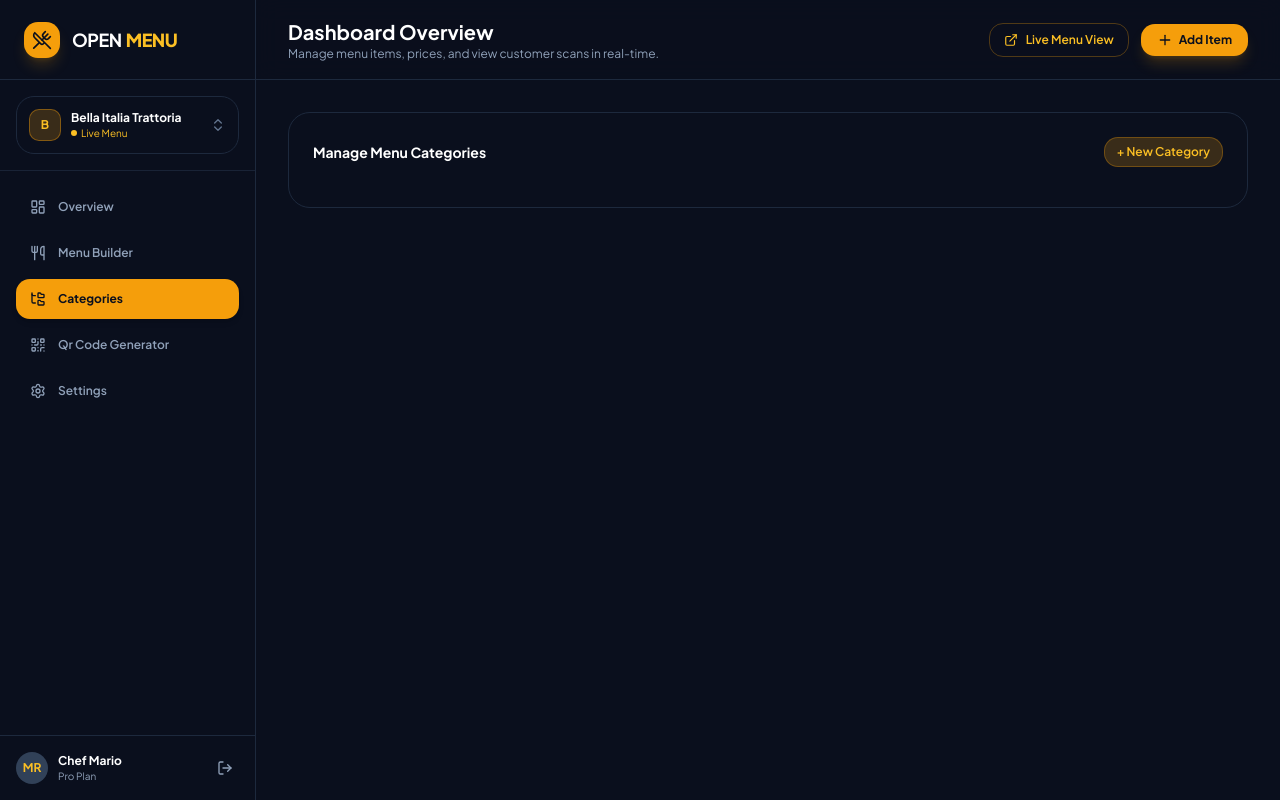
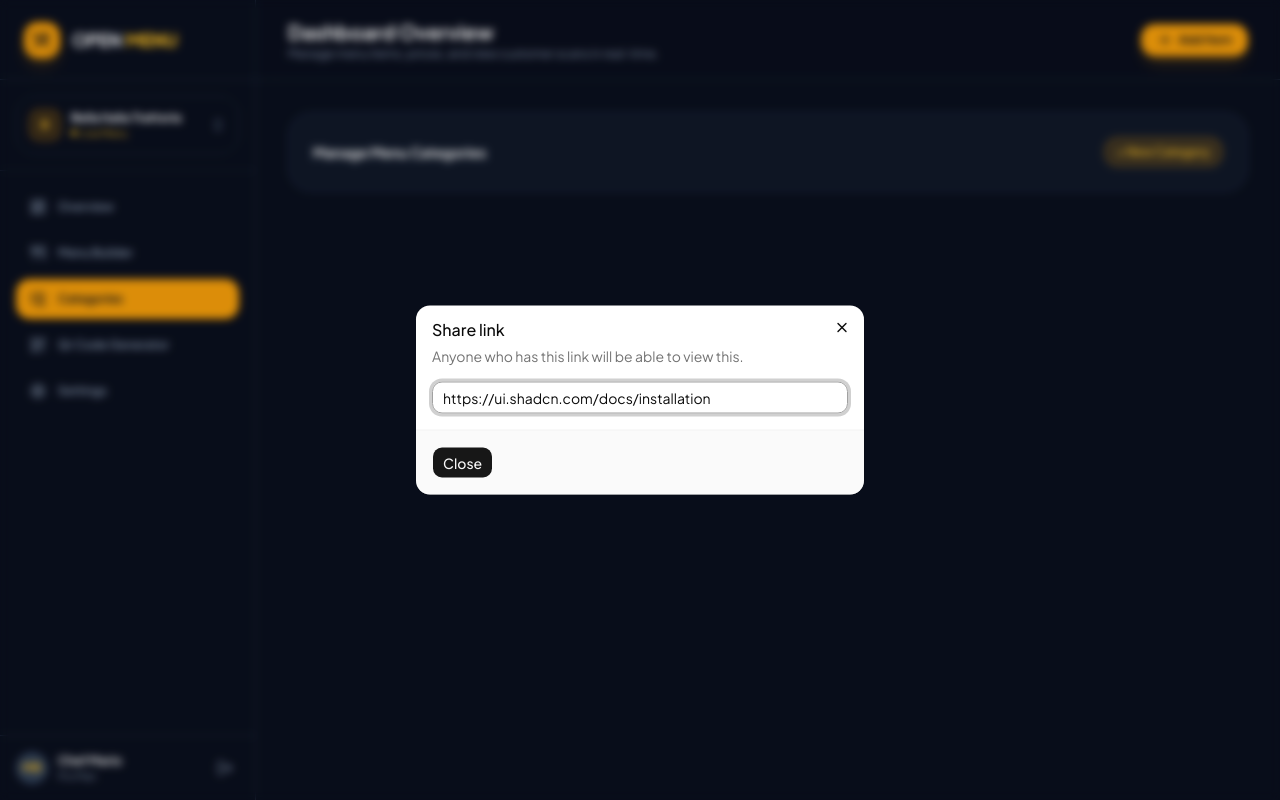
Before and after one commit to Talvad/open-menu, a Next.js app in the folder nextjs/: page /dashboard/categories in a window 1280 px wide. Both pictures are taken after a click on the button "Add Item". Built offline with nearby package versions, Linux system fonts and the light colour scheme.

Commit message:
added skeleton add item and add category dialogs

```diff
--- /dev/null
+++ b/nextjs/app/(dashboard)/_components/add-category-form.tsx
@@ -0,0 +1,53 @@
+'use client';
+import { Button } from '@/components/ui/button';
+import {
+  Dialog,
+  DialogClose,
+  DialogContent,
+  DialogDescription,
+  DialogFooter,
+  DialogHeader,
+  DialogTitle,
+  DialogTrigger,
+} from '@/components/ui/dialog';
+import { Input } from '@/components/ui/input';
+import { Label } from '@/components/ui/label';
+
+function AddCategoryForm() {
+  return (
+    <Dialog>
+      <DialogTrigger
+        render={
+          <button className='px-3 py-1.5 rounded-xl bg-amber-500/20 text-amber-400 hover:bg-amber-500/30 text-xs font-semibold border border-amber-500/30'>
+            + New Category
+          </button>
+        }
+      />
+      <DialogContent className='sm:max-w-md'>
+        <DialogHeader>
+          <DialogTitle>Share link</DialogTitle>
+          <DialogDescription>
+            Anyone who has this link will be able to view this.
+          </DialogDescription>
+        </DialogHeader>
+        <div className='flex items-center gap-2'>
+          <div className='grid flex-1 gap-2'>
+            <Label htmlFor='link' className='sr-only'>
+              Link
+            </Label>
+            <Input
+              id='link'
+              defaultValue='https://ui.shadcn.com/docs/installation'
+              readOnly
+            />
+          </div>
+        </div>
+        <DialogFooter className='sm:justify-start'>
+          <DialogClose render={<Button type='button'>Close</Button>} />
+        </DialogFooter>
+      </DialogContent>
+    </Dialog>
+  );
+}
+
+export { AddCategoryForm };
--- /dev/null
+++ b/nextjs/app/(dashboard)/_components/add-item-form.tsx
@@ -0,0 +1,55 @@
+'use client';
+import { Button } from '@/components/ui/button';
+import {
+  Dialog,
+  DialogClose,
+  DialogContent,
+  DialogDescription,
+  DialogFooter,
+  DialogHeader,
+  DialogTitle,
+  DialogTrigger,
+} from '@/components/ui/dialog';
+import { Input } from '@/components/ui/input';
+import { Label } from '@/components/ui/label';
+import { Plus } from 'lucide-react';
+
+function AddItemForm() {
+  return (
+    <Dialog>
+      <DialogTrigger
+        render={
+          <button className='px-4 py-2 rounded-xl bg-amber-500 hover:bg-amber-400 text-navy-900 font-bold text-xs shadow-lg shadow-amber-500/20 flex items-center gap-1.5 transition-all'>
+            <Plus className='size-4' />
+            <span>Add Item</span>
+          </button>
+        }
+      />
+      <DialogContent className='sm:max-w-md'>
+        <DialogHeader>
+          <DialogTitle>Share link</DialogTitle>
+          <DialogDescription>
+            Anyone who has this link will be able to view this.
+          </DialogDescription>
+        </DialogHeader>
+        <div className='flex items-center gap-2'>
+          <div className='grid flex-1 gap-2'>
+            <Label htmlFor='link' className='sr-only'>
+              Link
+            </Label>
+            <Input
+              id='link'
+              defaultValue='https://ui.shadcn.com/docs/installation'
+              readOnly
+            />
+          </div>
+        </div>
+        <DialogFooter className='sm:justify-start'>
+          <DialogClose render={<Button type='button'>Close</Button>} />
+        </DialogFooter>
+      </DialogContent>
+    </Dialog>
+  );
+}
+
+export { AddItemForm };
--- a/nextjs/app/(dashboard)/dashboard/categories/page.tsx
+++ b/nextjs/app/(dashboard)/dashboard/categories/page.tsx
@@ -1,4 +1,5 @@
 import { Metadata } from 'next';
+import { AddCategoryForm } from '../../_components/add-category-form';
 
 export const metadata: Metadata = {
   title: 'Dashboard | Categories',
@@ -6,16 +7,14 @@ export const metadata: Metadata = {
 export default function DashboardCategoriesPage() {
   return (
     <div id='tab-content-categories' className=' space-y-6'>
-      <div className='glass-card p-6 rounded-3xl border border-slate-800 space-y-4'>
+      <div className='backdrop-blur-lg bg-gray-900 p-6 rounded-3xl border border-slate-800 space-y-4'>
         <div className='flex justify-between items-center'>
           <h3 className='text-sm font-bold text-white'>
             Manage Menu Categories
           </h3>
-          <button className='px-3 py-1.5 rounded-xl bg-amber-500/20 text-amber-400 hover:bg-amber-500/30 text-xs font-semibold border border-amber-500/30'>
-            + New Category
-          </button>
+          <AddCategoryForm />
         </div>
-        <div id='categories-list' className='space-y-2'></div>
+        {/* <div id='categories-list' className='space-y-2'></div> */}
       </div>
     </div>
   );
--- a/nextjs/app/(dashboard)/dashboard/page.tsx
+++ b/nextjs/app/(dashboard)/dashboard/page.tsx
@@ -9,7 +9,7 @@ export default function DashboardPage() {
   return (
     <div className='space-y-6'>
       <div className='grid grid-cols-2 sm:grid-cols-4 gap-4'>
-        <div className='glass-card p-4 rounded-2xl border border-slate-800'>
+        <div className='backdrop-blur-lg bg-gray-900 p-4 rounded-2xl border border-slate-800'>
           <div className='flex items-center justify-between text-slate-400 mb-2'>
             <span className='text-[11px] font-semibold'>Total Menu Views</span>
             <Eye className='size-4 text-amber-400' />
@@ -21,7 +21,7 @@ export default function DashboardPage() {
           </span>
         </div>
 
-        <div className='glass-card p-4 rounded-2xl border border-slate-800'>
+        <div className='backdrop-blur-lg bg-gray-900 p-4 rounded-2xl border border-slate-800'>
           <div className='flex items-center justify-between text-slate-400 mb-2'>
             <span className='text-[11px] font-semibold'>Table QR Scans</span>
             <QrCode className='size-4 text-amber-400' />
@@ -33,7 +33,7 @@ export default function DashboardPage() {
           </span>
         </div>
 
-        <div className='glass-card p-4 rounded-2xl border border-slate-800'>
+        <div className='backdrop-blur-lg bg-gray-900 p-4 rounded-2xl border border-slate-800'>
           <div className='flex items-center justify-between text-slate-400 mb-2'>
             <span className='text-[11px] font-semibold'>Active Menu Items</span>
             <Utensils className='size-4 text-amber-400' />
@@ -49,7 +49,7 @@ export default function DashboardPage() {
           </span>
         </div>
 
-        <div className='glass-card p-4 rounded-2xl border border-slate-800'>
+        <div className='backdrop-blur-lg bg-gray-900 p-4 rounded-2xl border border-slate-800'>
           <div className='flex items-center justify-between text-slate-400 mb-2'>
             <span className='text-[11px] font-semibold'>Est. Saved Paper</span>
             <Leaf className='size-4 text-amber-400' />
@@ -61,7 +61,7 @@ export default function DashboardPage() {
         </div>
       </div>
 
-      <div className='glass-card p-6 rounded-3xl border border-amber-500/30 bg-linear-to-r from-amber-950/40 via-navy-900 to-navy-900 flex flex-col sm:flex-row items-center justify-between gap-4'>
+      <div className='backdrop-blur-lg bg-gray-900 p-6 rounded-3xl border border-amber-500/30 bg-linear-to-r from-amber-950/40 via-navy-900 to-navy-900 flex flex-col sm:flex-row items-center justify-between gap-4'>
         <div className='space-y-1 text-center sm:text-left'>
           <h3 className='text-base font-bold text-white flex items-center gap-2 justify-center sm:justify-start'>
             <Zap className='size-4 text-amber-400' />
@@ -79,7 +79,7 @@ export default function DashboardPage() {
         </Link>
       </div>
 
-      <div className='glass-card p-6 rounded-3xl border border-slate-800 space-y-4'>
+      <div className='backdrop-blur-lg bg-gray-900 p-6 rounded-3xl border border-slate-800 space-y-4'>
         <div className='flex items-center justify-between'>
           <h3 className='text-sm font-bold text-white'>
             Most Viewed Items Today
@@ -87,7 +87,7 @@ export default function DashboardPage() {
           <span className='text-xs text-slate-400'>Live Analytics</span>
         </div>
         <div className='space-y-3'>
-          <div className='flex items-center justify-between p-3 rounded-xl bg-navy-950/80 border border-slate-800'>
+          <div className='flex items-center justify-between p-3 rounded-xl bg-black/30 border border-slate-800'>
             <div className='flex items-center gap-3'>
               <span className='w-6 text-center text-xs font-extrabold text-amber-400'>
                 #1
@@ -103,7 +103,7 @@ export default function DashboardPage() {
             </div>
             <span className='text-xs font-bold text-amber-400'>$18.50</span>
           </div>
-          <div className='flex items-center justify-between p-3 rounded-xl bg-navy-950/80 border border-slate-800'>
+          <div className='flex items-center justify-between p-3 rounded-xl bg-black/30 border border-slate-800'>
             <div className='flex items-center gap-3'>
               <span className='w-6 text-center text-xs font-extrabold text-slate-400'>
                 #2
--- a/nextjs/app/(dashboard)/layout.tsx
+++ b/nextjs/app/(dashboard)/layout.tsx
@@ -14,6 +14,7 @@ import {
 } from 'lucide-react';
 import Link from 'next/link';
 import { SideNavbar } from './_components/side-navbar';
+import { AddItemForm } from './_components/add-item-form';
 
 export default function RootLayout({ children }: LayoutProps<'/'>) {
   return (
@@ -105,22 +106,7 @@ export default function RootLayout({ children }: LayoutProps<'/'>) {
             </div>
           </div>
 
-          <div className='flex items-center gap-3'>
-            <a
-              href='index.html'
-              target='_blank'
-              className='hidden sm:flex items-center gap-2 px-3.5 py-2 rounded-xl glass-card text-xs font-semibold text-amber-400 border border-amber-500/30 hover:border-amber-500'
-            >
-              <ExternalLink className='size-3.5' />
-
-              <span>Live Menu View</span>
-            </a>
-            <button className='px-4 py-2 rounded-xl bg-amber-500 hover:bg-amber-400 text-navy-900 font-bold text-xs shadow-lg shadow-amber-500/20 flex items-center gap-1.5 transition-all'>
-              <Plus className='size-4' />
-
-              <span>Add Item</span>
-            </button>
-          </div>
+          <AddItemForm />
         </header>
 
         {/* <!-- Scrollable Content View Grid --> */}
```
